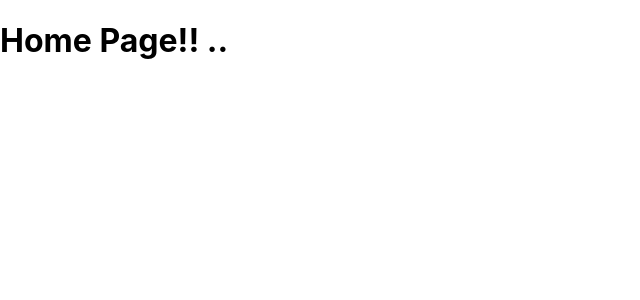
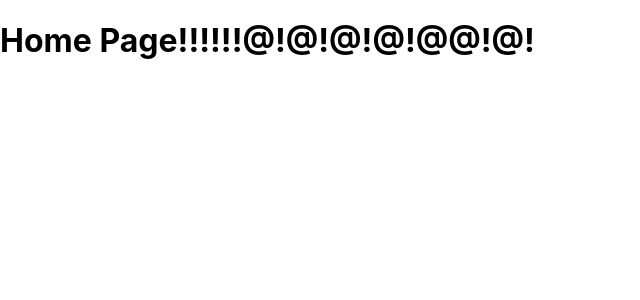
Before and after one commit to SEANsomething/Help_Me_Board, a React (Create React App) app: page / in a window 1280 px wide. Shown: the top 300 px of the page, without its empty margins (0-640 px from the left). Built offline with nearby package versions, Linux system fonts and the light colour scheme; the HTML template or start-up script is replaced by a standard one.

Commit message:
파일 세개 변경

```diff
--- a/src/pages/home/index.jsx
+++ b/src/pages/home/index.jsx
@@ -1,5 +1,5 @@
 export default function Home() {
 	return <>
-		<h1>Home Page!! ..</h1>
+		<h1>Home Page!!!!!!@!@!@!@!@@!@!</h1>
 	</>
 }
--- a/src/pages/posts/edit.jsx
+++ b/src/pages/posts/edit.jsx
@@ -1,5 +1,5 @@
 export default function PostEdit() {
 	return <>
-		<h1>Post Edit! Hi</h1>
+		<h1>Post Edit! Hi Hello</h1>
 	</>;
 }
--- a/src/pages/posts/index.jsx
+++ b/src/pages/posts/index.jsx
@@ -1,5 +1,5 @@
 export default function PostNew() {
 	return <>
-		<h1>Post New so hard</h1>
+		<h1>Post New so hard Yeah</h1>
 	</>;
 }
```
